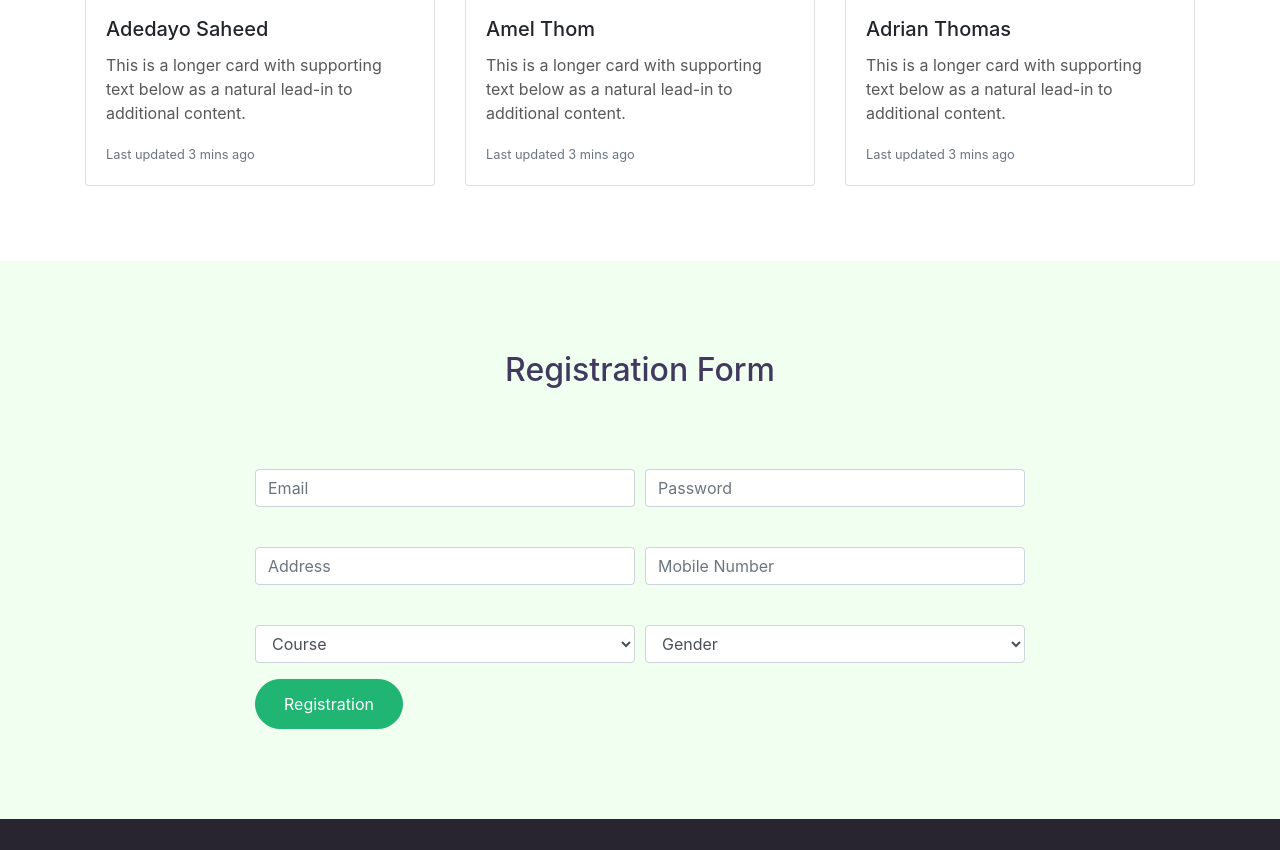
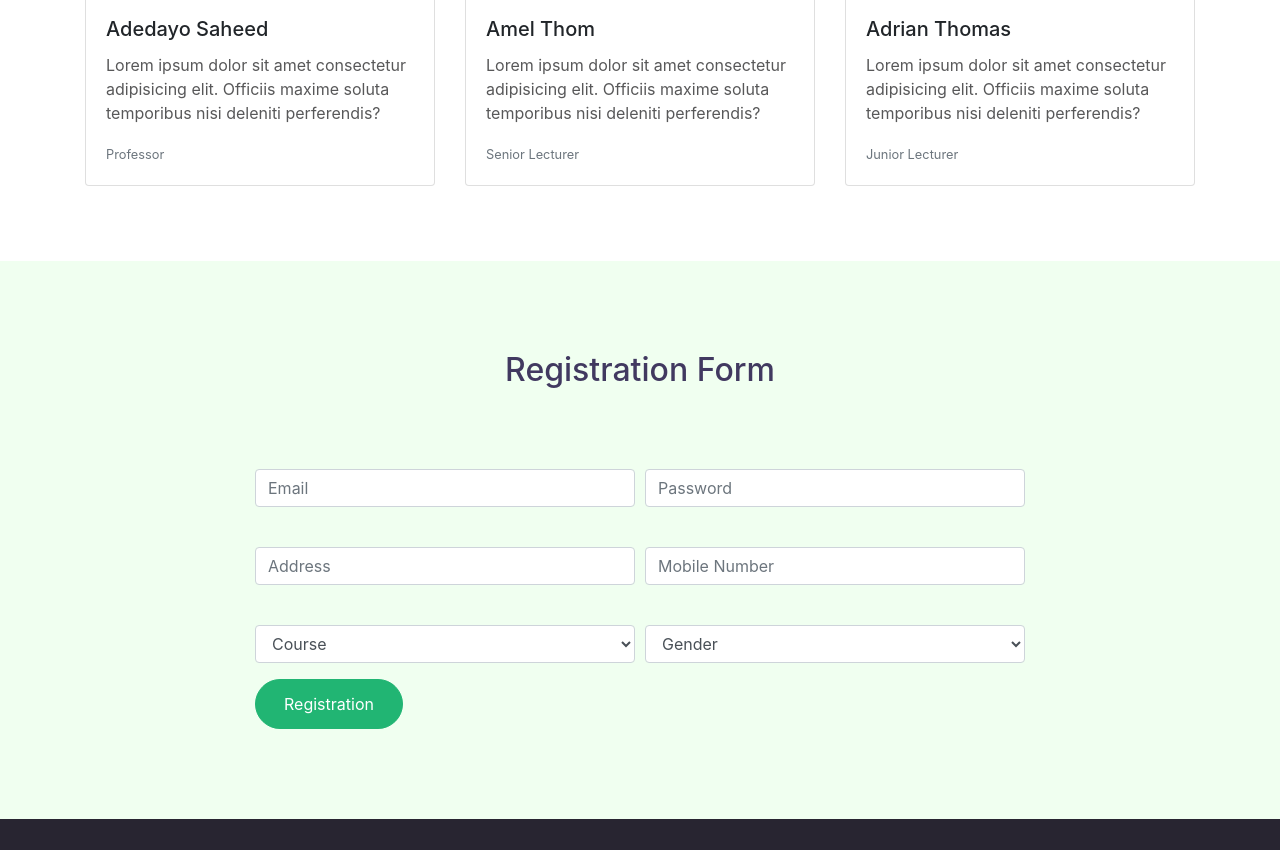
Before and after one commit to asima-chowdhury/e-school, a plain HTML site: page index.html in a window 1280 px wide. Shown: the part 2720-3570 px from the top of the page. Drawn offline with nearby package versions, Linux system fonts and the light colour scheme.

Commit message:
completed

```diff
--- a/index.html
+++ b/index.html
@@ -194,24 +194,24 @@
               <img src="images/photo/team-1.jpg" alt="team-member" class="card-img-top">
               <div class="card-body">
                 <h5 class="card-title">Adedayo Saheed</h5>
-                <p class="card-text">This is a longer card with supporting text below as a natural lead-in to additional content. </p>
-                <p class="card-text"><small class="text-muted">Last updated 3 mins ago</small></p>
+                <p class="card-text">Lorem ipsum dolor sit amet consectetur adipisicing elit. Officiis maxime soluta temporibus nisi deleniti perferendis?</p>
+                <p class="card-text"><small class="text-muted">Professor</small></p>
               </div>
             </div>
             <div class="card">
               <img src="images/photo/team-2.jpg" alt="team-member" class="card-img-top">
               <div class="card-body">
                 <h5 class="card-title">Amel Thom</h5>
-                <p class="card-text">This is a longer card with supporting text below as a natural lead-in to additional content. </p>
-                <p class="card-text"><small class="text-muted">Last updated 3 mins ago</small></p>
+                <p class="card-text">Lorem ipsum dolor sit amet consectetur adipisicing elit. Officiis maxime soluta temporibus nisi deleniti perferendis?</p>
+                <p class="card-text"><small class="text-muted">Senior Lecturer</small></p>
               </div>
             </div>
             <div class="card">
               <img src="images/photo/team-3.jpg" alt="team-member" class="card-img-top">
               <div class="card-body">
                 <h5 class="card-title">Adrian Thomas</h5>
-                <p class="card-text">This is a longer card with supporting text below as a natural lead-in to additional content. </p>
-                <p class="card-text"><small class="text-muted">Last updated 3 mins ago</small></p>
+                <p class="card-text">Lorem ipsum dolor sit amet consectetur adipisicing elit. Officiis maxime soluta temporibus nisi deleniti perferendis?</p>
+                <p class="card-text"><small class="text-muted">Junior Lecturer</small></p>
               </div>
             </div>
           </div>
```
Also changed, not shown: images/photo/team-1.jpg, images/photo/team-3.jpg.
